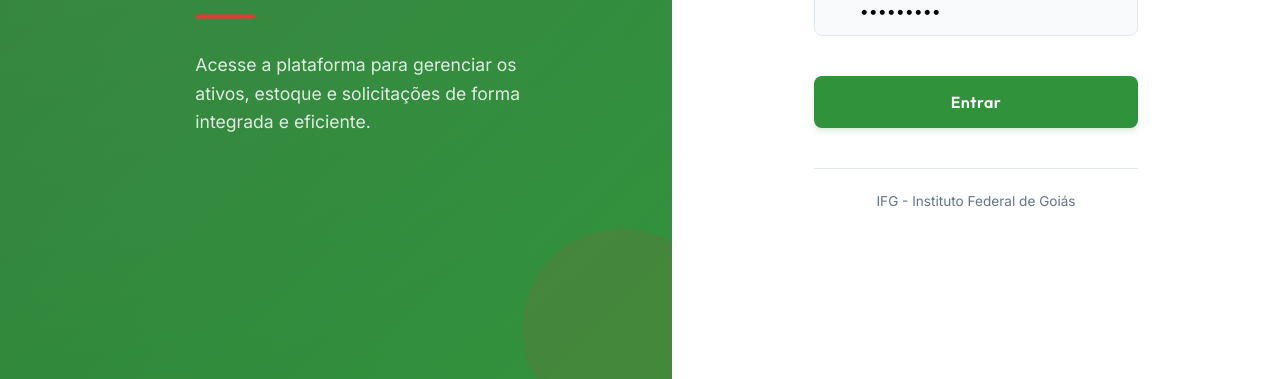
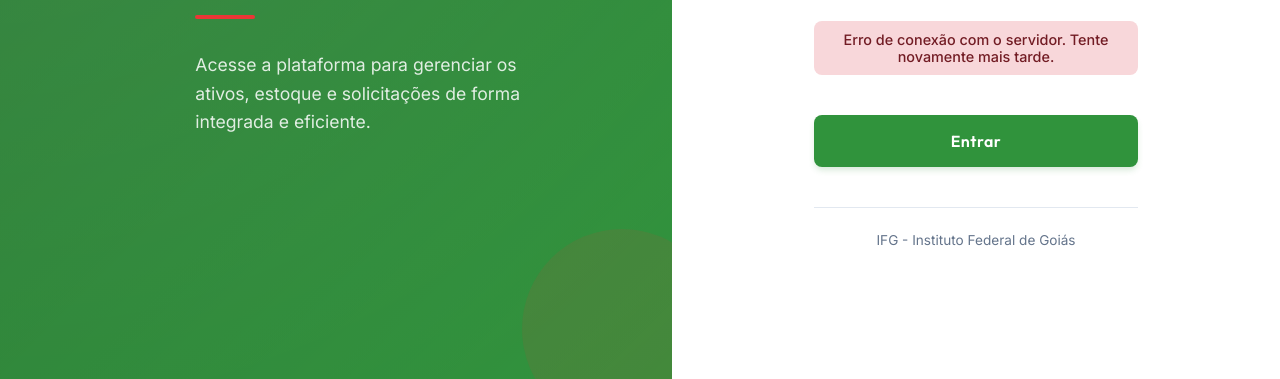
Before and after one commit to IasminCorregozinho/SGI-Sistema-de-gestao-de-itinerario, a website: page frontend/index.html in a window 1280 px wide. Both pictures are taken after typing "Sample", "Sample123" into the empty fields and a click on the button "Entrar". Shown: the part 421-800 px from the top of the page. Drawn offline with Linux system fonts and the light colour scheme; no server answers.

Commit message:
fix/login-sucesso

```diff
--- a/frontend/index.html
+++ b/frontend/index.html
@@ -59,6 +59,8 @@
                         </div>
                     </div>
 
+                    <div id="loginError" class="login-error-msg"></div>
+
                     <button type="submit" class="btn-submit">
                         Entrar
                     </button>
--- a/frontend/script.js
+++ b/frontend/script.js
@@ -5,6 +5,11 @@ document.addEventListener('DOMContentLoaded', () => {
 
     form.addEventListener('submit', async (e) => {
         e.preventDefault();
+
+        // 1. Limpar mensagens de erro anteriores
+        const errorDiv = document.getElementById('loginError');
+        errorDiv.style.display = 'none';
+        errorDiv.innerText = '';
 
         const matricula = matriculaInput.value;
         const senha = senhaInput.value;
@@ -27,16 +32,19 @@ document.addEventListener('DOMContentLoaded', () => {
             const data = await response.json();
 
             if (response.ok) {
-                alert((data.message || 'Login com sucesso!'));
-                console.log('Dados do usuário:', data);
-                // Redirecionar para o dashboard
+                // SUCESSO: Redireciona para o Dashboard
+                console.log('Login com sucesso, redirecionando...');
                 window.location.href = 'dashboard.html';
             } else {
-                alert('Erro no login: ' + (data.error || 'Falha desconhecida'));
+                // ERRO: Mostrar mensagem no container
+                errorDiv.innerText = "Nome de usuário ou senha errados. Por favor tente outra vez.";
+                errorDiv.style.display = 'block';
             }
         } catch (error) {
             console.error('Erro na requisição:', error);
-            alert('Erro de conexão com o servidor.');
+            // Erros genéricos de conexão
+            errorDiv.innerText = "Erro de conexão com o servidor. Tente novamente mais tarde.";
+            errorDiv.style.display = 'block';
         }
     });
 });
--- a/frontend/styles.css
+++ b/frontend/styles.css
@@ -260,6 +260,20 @@ body {
     transform: translateY(0);
 }
 
+
+.login-error-msg {
+    background-color: #f8d7da;
+    color: #721c24;
+    padding: 10px;
+    border-radius: 8px;
+    margin-bottom: 1.5rem;
+    text-align: center;
+    font-size: 0.9rem;
+    font-family: var(--font-body);
+    font-weight: 500;
+    display: none; /* Initially hidden */
+}
+
 .card-footer {
     margin-top: 2.5rem;
     text-align: center;
```
